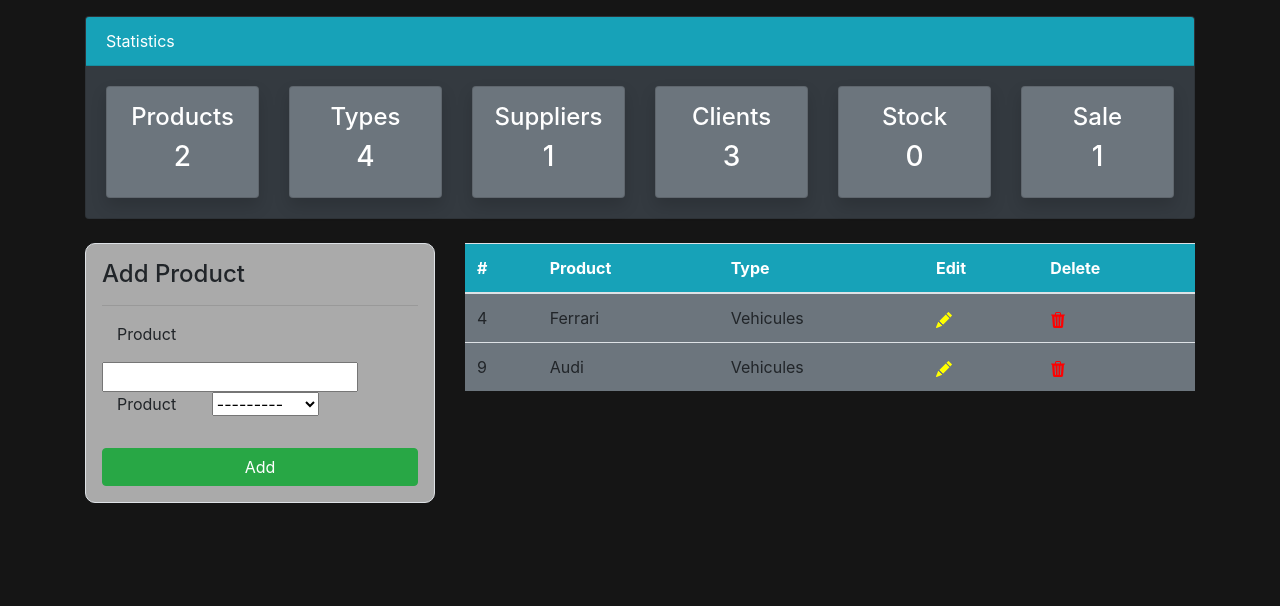
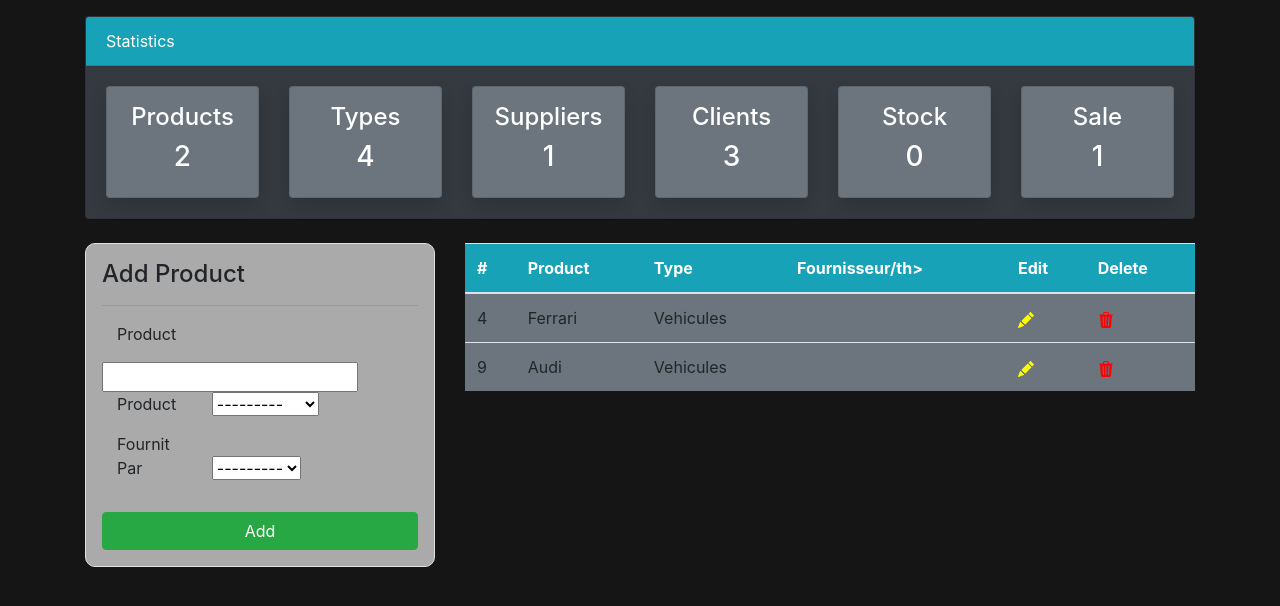
Before and after one commit to MonaMo02/Projet-SI2-L3, a Django app: page /list_produits/ in a window 1280 px wide. Shown: the part 62-668 px from the top of the page. Run offline with Django 4.2, Linux system fonts and the light colour scheme; data comes from the database, SQL or seed files in the repository; data that the repository does not hold is empty.

Commit message:
Mouna Commit

```diff
--- a/ProjetSI2/GestStockMagasin/models.py
+++ b/ProjetSI2/GestStockMagasin/models.py
@@ -24,6 +24,7 @@ class Produit (models.Model):
     CodeP = models.AutoField(primary_key=True)
     DesignationP = models.CharField(max_length=100)
     Type = models.ForeignKey(TypeProduit, on_delete=models.CASCADE)
+    Fournisseur = models.ForeignKey(Fournisseur, on_delete=models.CASCADE)
     def __str__(self):
         return str(self.DesignationP)
 
--- a/ProjetSI2/GestStockMagasin/templates/dashboard/Produits.html
+++ b/ProjetSI2/GestStockMagasin/templates/dashboard/Produits.html
@@ -186,6 +186,13 @@
                   >
                   {{ form.Type }}
                 </div>
+
+                <div>
+                  <label class="col-md-4 form-group" for="inputAddress"
+                    >Fournit Par</label
+                  >
+                  {{ form.Fournisseur }}
+                </div>
               </div>
 
               <input
@@ -203,6 +210,7 @@
                 <th scope="col">#</th>
                 <th scope="col">Product</th>
                 <th scope="col">Type</th>
+                <th scope="col">Fournisseur/th></th>
                 <th scope="col">Edit</th>
                 <th scope="col">Delete</th>
               </tr>
@@ -213,6 +221,7 @@
                 <td class="text-black">{{ p.CodeP }}</td>
                 <td class="text-black">{{ p.DesignationP }}</td>
                 <td class="text-black">{{ p.Type }}</td>
+                <td class="text-black">{{ p.Fournisseur }}</td>
                 <td class="text-black">
                   <a href="{% url 'edit-product' p.CodeP %}">
                     <svg
```
